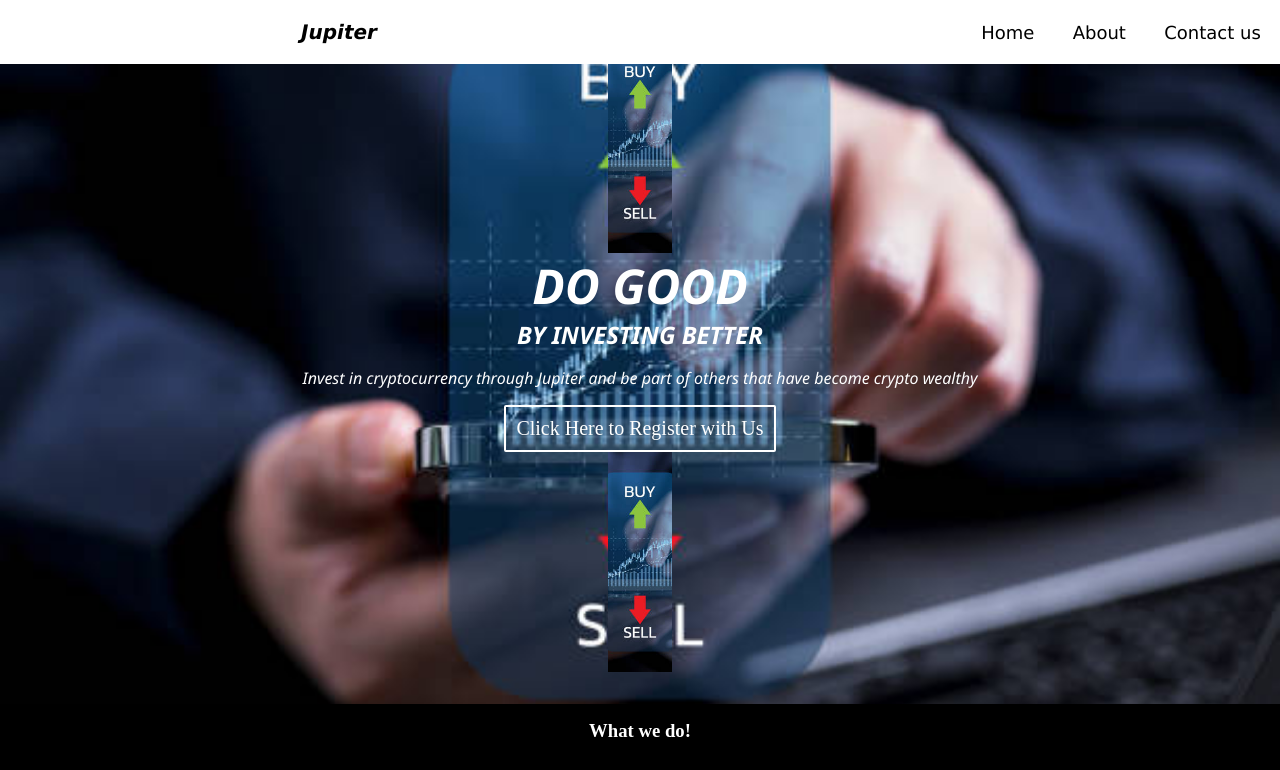
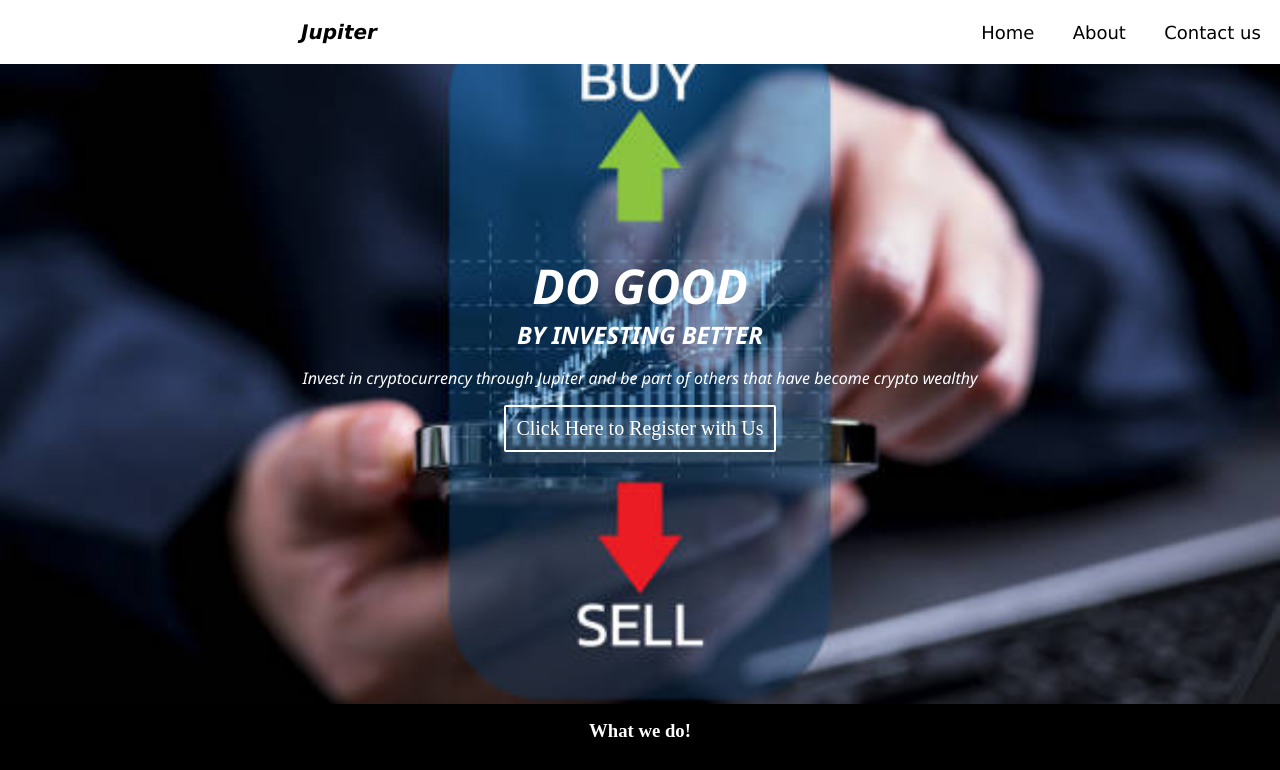
Before and after one commit to KingsleyEffiong/investing-platform, a React (Create React App) app: page / in a window 1280 px wide. Shown: the top 770 px of the page. Built offline with nearby package versions, Linux system fonts and the light colour scheme.

Commit message:
updated final

```diff
--- a/src/Components/Pages/Home.css
+++ b/src/Components/Pages/Home.css
@@ -36,36 +36,6 @@
 }
 
 .container{
-    animation: change-image 30s ease-in-out infinite alternate;
-    background-position:initial;
-    background-repeat: no-repeat;
-    background-size: cover;
-    height: 80vh;
-    padding: 2rem;
-    display: flex;
-    flex-direction: column;
-    justify-content: center;
-    align-items: center;
-    color: #fff;
-}
-.container::before, .container::after {
-    content: "";
-    display: none;
-    animation: change-image 30s ease-in-out infinite alternate;
-    background-position:initial;
-    background-repeat: no-repeat;
-    background-size: cover;
-    height: 80vh;
-    padding: 2rem;
-    display: flex;
-    flex-direction: column;
-    justify-content: center;
-    align-items: center;
-    color: #fff;
-}
-
-.container::before {
-    animation: change-image 0.1s linear infinite;
     animation: change-image 30s ease-in-out infinite alternate;
     background-position:initial;
     background-repeat: no-repeat;
```
